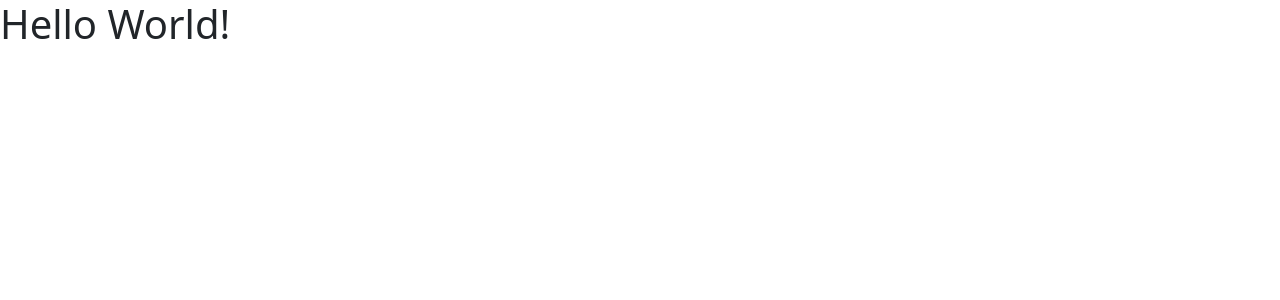
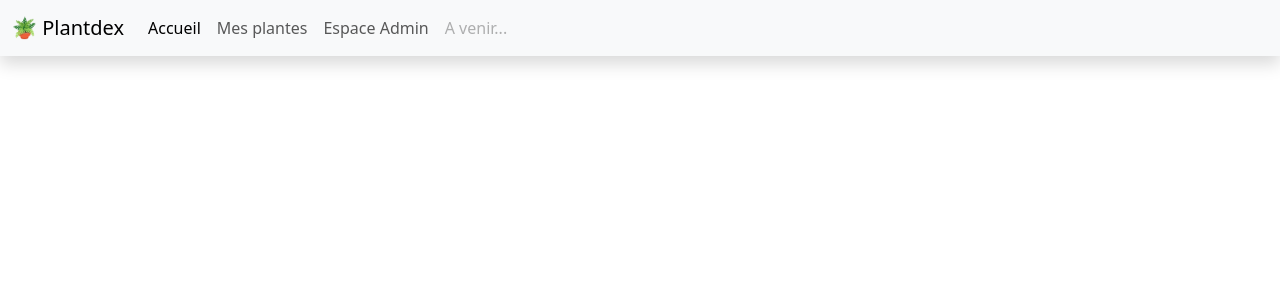
Before and after one commit to EloElodie18/Plantdex, an Angular app: page / in a window 1280 px wide. Shown: the top 300 px of the page. Built offline with nearby package versions, Linux system fonts and the light colour scheme.

Commit message:
1- barre de navigation

```diff
--- a/src/app/app.component.html
+++ b/src/app/app.component.html
@@ -1,3 +1,2 @@
-<h1>Hello World!</h1>
-
+<app-navbar></app-navbar> <!--si je voulais 4 navbar: celle que j'ai créé ds le html navbar, j'ai juste à dupliquer cette ligne-->
 <router-outlet></router-outlet>
--- a/src/app/app.module.ts
+++ b/src/app/app.module.ts
@@ -3,10 +3,12 @@ import { BrowserModule } from '@angular/platform-browser';
 
 import { AppRoutingModule } from './app-routing.module';
 import { AppComponent } from './app.component';
+import { NavbarComponent } from './components/navbar/navbar.component';
 
 @NgModule({
   declarations: [
-    AppComponent
+    AppComponent,
+    NavbarComponent
   ],
   imports: [
     BrowserModule,
--- /dev/null
+++ b/src/app/components/navbar/navbar.component.html
@@ -0,0 +1,25 @@
+<nav class="navbar navbar-expand-lg bg-body-tertiary shadow"><!--j'ai ajouté shadow pr avoir mon ombre-->
+    <div class="container-fluid">
+        <a class="navbar-brand" href="#">🪴 Plantdex</a>
+        <button class="navbar-toggler" type="button" data-bs-toggle="collapse" data-bs-target="#navbarNav"
+            aria-controls="navbarNav" aria-expanded="false" aria-label="Toggle navigation">
+            <span class="navbar-toggler-icon"></span>
+        </button>
+        <div class="collapse navbar-collapse" id="navbarNav">
+            <ul class="navbar-nav">
+                <li class="nav-item">
+                    <a class="nav-link active" aria-current="page" href="#">Accueil</a>
+                </li>
+                <li class="nav-item">
+                    <a class="nav-link" href="#">Mes plantes</a>
+                </li>
+                <li class="nav-item">
+                    <a class="nav-link" href="#">Espace Admin</a>
+                </li>
+                <li class="nav-item">
+                    <a class="nav-link disabled">A venir...</a>
+                </li>
+            </ul>
+        </div>
+    </div>
+</nav>
```
Also changed, not shown: src/app/components/navbar/navbar.component.ts (added, +10 -0 lines), src/app/components/navbar/navbar.component.css (added), 1 other file (tests, documents, lock files or other folders).
